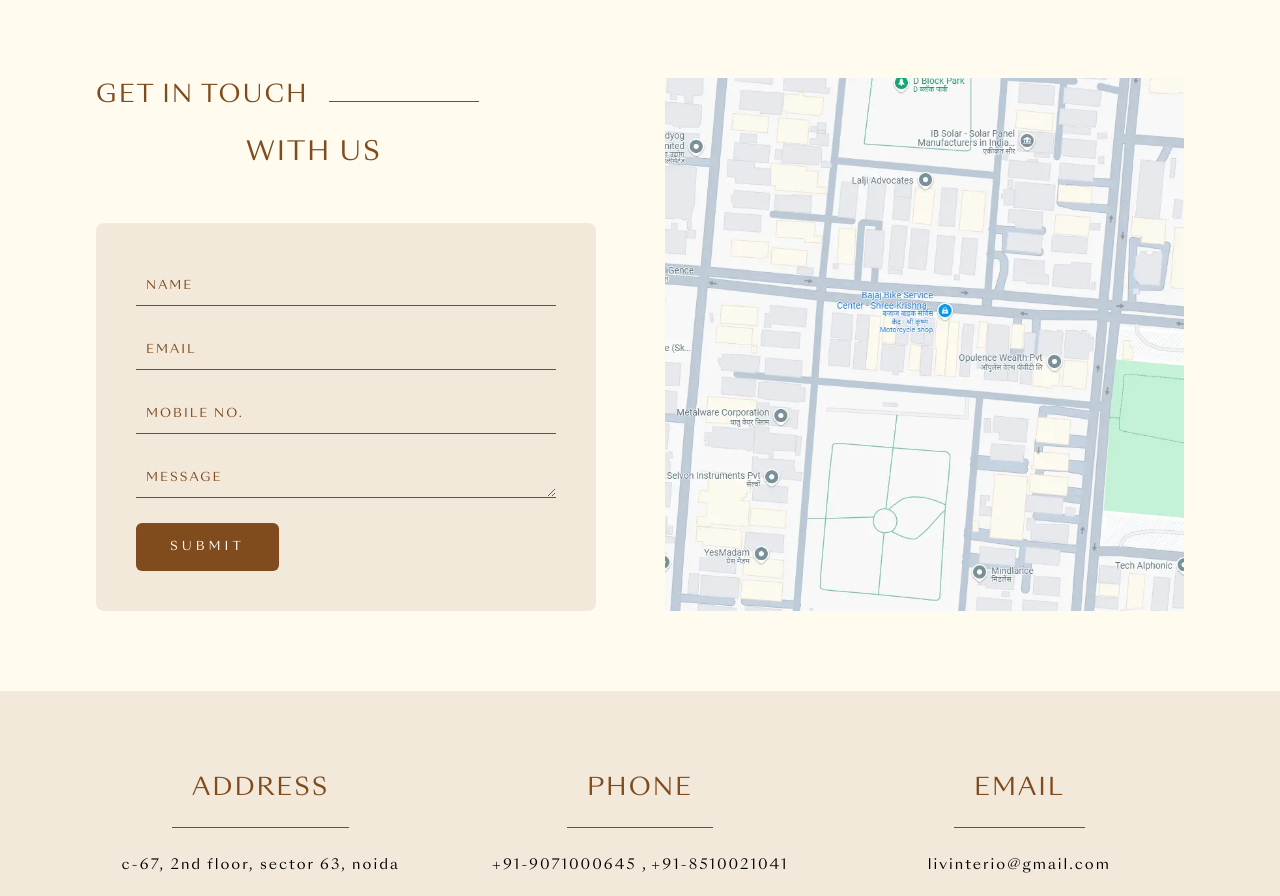
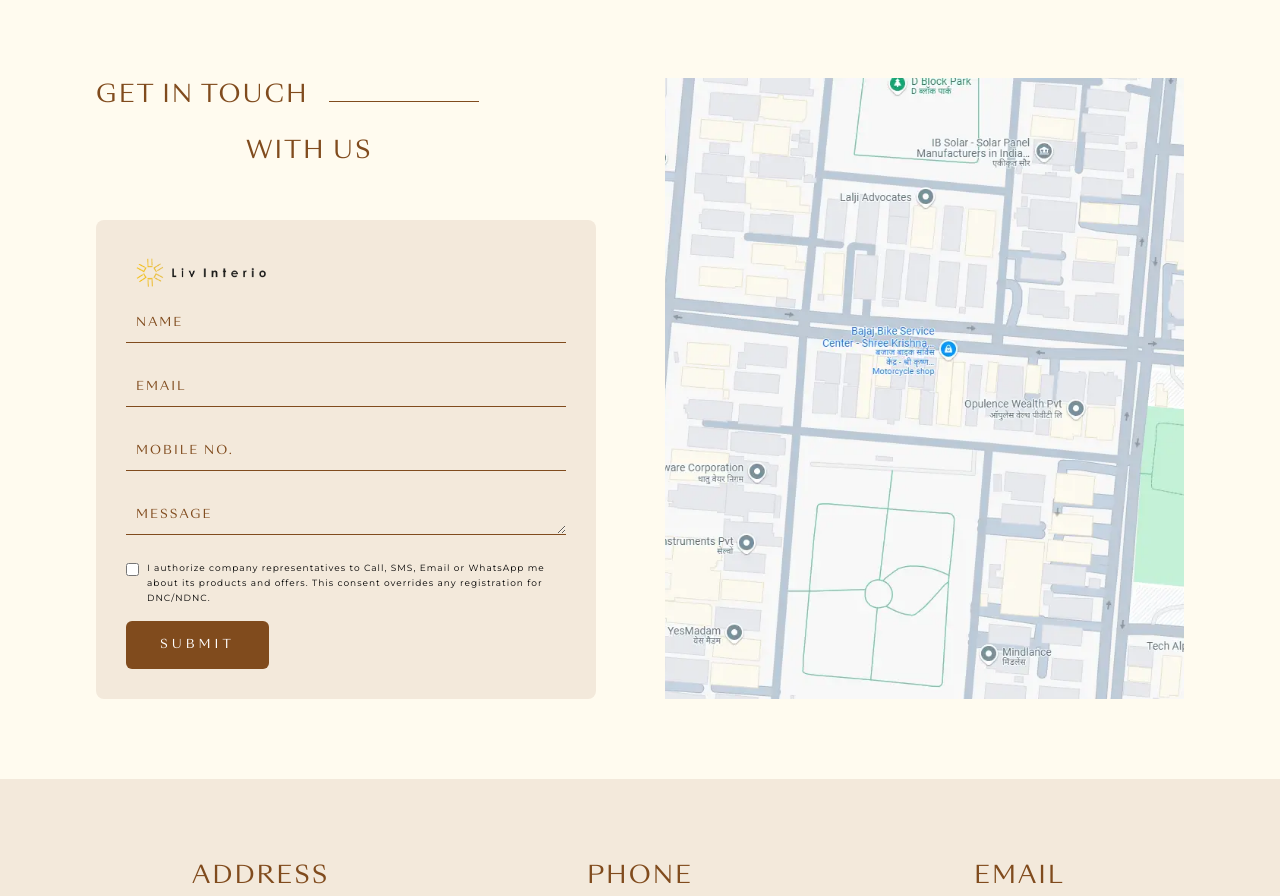
Before and after one commit to Kuldeep-111/liv-interio, a Next.js app: page /contact-us in a window 1280 px wide. Shown: the part 802-1698 px from the top of the page. Built offline with nearby package versions, Linux system fonts and the light colour scheme.

Commit message:
projects

```diff
--- a/src/components/ClientSection.jsx
+++ b/src/components/ClientSection.jsx
@@ -70,7 +70,7 @@ const ClientSection = () => {
                 onClick={() => setSelectedVideo(video)}
               >
                 {video.type === "youtube" ? null :
-                <Image src="/assets/icons/youtube-icon.png" alt="youtube icon" width={70} height={0} className=""/>}
+                <Image src="/assets/icons/youtube-icon.png" alt="youtube icon" width={70} height={0} className="mb-[60px]"/>}
               </div>
 
               <Heading className="!text-[20px] !font-[600] font-montserrat mt-[20px] text-center capitalize">
--- a/src/components/TeamSection.jsx
+++ b/src/components/TeamSection.jsx
@@ -14,11 +14,11 @@ const TeamSection = () => {
   return (
         <Section id='teamSection' className='relative w-full h-[100vh] overflow-hidden'>
             <Image src="/assets/images/team/team-section.webp" alt='Our Team' fill className='object-cover'/>
-            <Heading className='absolute top-[80px] left-0 w-full text-white !text-center uppercase' data-aos="fade-down">Core Team</Heading>
+            <Heading className='absolute top-[80px] left-0 w-full text-white md:!text-[20px] !text-center uppercase' data-aos="fade-down">Core Team</Heading>
             <div data-aos="fade-bottom" className='hidden md:grid grid-cols-1 md:grid-cols-12 gap-[30px] absolute bottom-0 left-0 w-full px-[50px] py-[50px] bg-gradient-to-b from-transparent via-black/50 to-black'>
               {data.map((data,index)=>(
               <div key={index} className='col-span-3'>
-                <h4 className='tracking-[1px] text-white text-center text-[18px] lg:text-[20px] 2xl-[24px] mb-[10px]'>{data.name}</h4>
+                <h4 className='tracking-[1px] text-white text-center text-[18px] lg:text-[16px] 2xl-[24px] mb-[10px]'>{data.name}</h4>
                 <Pera className='text-white !text-center'>{data.designation}</Pera>
               </div>
             ))}
--- a/src/components/layout/Header.jsx
+++ b/src/components/layout/Header.jsx
@@ -115,7 +115,7 @@ const SecondaryHeader = ({ onOpen }) => {
           className={`
                 fixed top-[90px] md:top-auto w-full max-w-[500px] md:mx-auto h-[calc(100vh-90px)] md:relative md:w-fit md:max-w-fit md:h-auto md:p-0 md:bg-transparent p-[40px] bg-[var(--background-primary)] transition-all duration-400 ease-in-out
                 ${isMenuOpen ? "right-0 z-50" : "right-[-550px] md:right-auto"}
-                ${showHeader ? "navShadow md:flex md:justify-between !bg-[var(--background-primary)] md:!fixed md:!top-0 md:!left-0 md:!z-50 md:!w-full md:!max-w-full md:!px-[5%] md:!py-[20px] md:shadow-[rgba(100,100,111,0.2)_0px_7px_29px_0px]" : ''}
+                ${showHeader ? "navShadow md:flex md:justify-between !bg-[var(--background-primary)] md:!fixed md:!top-0 md:!left-0 md:!z-50 md:!w-full md:!max-w-full md:!px-[5%] md:!py-[10px] 2xl:!py-[20px] md:shadow-[rgba(100,100,111,0.2)_0px_7px_29px_0px]" : ''}
                 `}
         >
           {showHeader &&
@@ -125,7 +125,7 @@ const SecondaryHeader = ({ onOpen }) => {
               alt="Liv Interio Logo"
               width={200}
               height={0}
-              className="h-auto object-contain "
+              className="h-auto object-contain w-[160px] 2xl:w-[200px]"
               priority
             />
           </Link>
--- a/src/components/utilities/Button.jsx
+++ b/src/components/utilities/Button.jsx
@@ -6,11 +6,11 @@ const Button = ({children,className="",href='',button=false,onOpen}) => {
     <>
     {button
     ?
-    <button onClick={onOpen} className={`text-[#000] w-fit block  mx-auto md:mx-0 text-[12px] tracking-[1px] 2xl:font-[600] h-fit rounded bg-[#FBF6E5] uppercase border border-[var(--text-primary)] py-[15px] px-[40px] ${className}`}>
+    <button onClick={onOpen} className={`text-[#000] w-fit block  mx-auto md:mx-0 text-[10px] 2xl:text-[12px] tracking-[1px] 2xl:font-[600] h-fit rounded bg-[#FBF6E5] uppercase border border-[var(--text-primary)] py-[10px] 2xl:py-[15px] px-[25px] 2xl:px-[40px] ${className}`}>
       {children}
     </button>
     :
-    <Link href={href} className={`text-[#000] w-fit block  mx-auto md:mx-0 text-[12px] tracking-[1px] 2xl:font-[600] h-fit rounded bg-[#FBF6E5] uppercase border border-[var(--text-primary)] py-[15px] px-[40px] ${className}`}>
+    <Link href={href} className={`text-[#000] w-fit block  mx-auto md:mx-0 text-[10px] 2xl:text-[12px] tracking-[1px] 2xl:font-[600] h-fit rounded bg-[#FBF6E5] uppercase border border-[var(--text-primary)] py-[10px] 2xl:py-[15px] px-[25px] 2xl:px-[40px] ${className}`}>
       {children}
     </Link>
     }
--- a/src/components/utilities/Form.jsx
+++ b/src/components/utilities/Form.jsx
@@ -1,4 +1,6 @@
 import React, { useState } from 'react'
+import Pera from './Pera';
+import Image from 'next/image';
 
 const Form = ({ className = '' }) => {
   const contactFormFields = [
@@ -98,7 +100,12 @@ const Form = ({ className = '' }) => {
   }
 
   return (
-    <div className={`max-w-[500px] mr-auto w-full p-[40px] bg-[var(--background-secondary)] rounded-lg  ${className}`}>
+    <div
+      className={`max-w-[500px] mr-auto w-full p-[30px] 2xl:p-[40px] bg-[var(--background-secondary)] rounded-lg  ${className}`}
+    >
+      <div className='mb-[10px]'>
+        <Image src="/assets/images/logo-black.webp" alt='logo' width={150} height={60}/>
+      </div>
       <form onSubmit={handleSubmit} className="space-y-4">
         {contactFormFields.map((field) => (
           <div key={field.name}>
@@ -111,6 +118,25 @@ const Form = ({ className = '' }) => {
             {renderField(field)}
           </div>
         ))}
+        <div className="flex items-start gap-2 text-[12px]">
+          <input
+            type="checkbox"
+            id="consent"
+            name="consent"
+            required
+            className="mt-[3px]"
+          />
+          <label
+            htmlFor="consent"
+            className="leading-snug cursor-pointer"
+          >
+            <Pera className='!text-[9px] !leading-[15px]'>
+              I authorize company representatives to Call, SMS, Email or
+              WhatsApp me about its products and offers. This consent overrides
+              any registration for DNC/NDNC.
+            </Pera>
+          </label>
+        </div>
 
         <button
           type="submit"
@@ -120,7 +146,7 @@ const Form = ({ className = '' }) => {
         </button>
       </form>
     </div>
-  )
+  );
 }
 
 export default Form
--- a/src/components/utilities/Heading.jsx
+++ b/src/components/utilities/Heading.jsx
@@ -2,7 +2,7 @@ import React from 'react'
 
 const Heading = ({ children, className = '' }) => {
   return (
-    <h1 className={`text-[var(--text-primary)] text-center md:text-left text-[20px] md:text-[24px] lg:text-[26px] 2xl:text-[30px] tracking-[2px] ${className}`}>
+    <h1 className={`text-[var(--text-primary)] text-center md:text-left text-[20px] md:text-[22px] lg:text-[24px] 2xl:text-[30px] tracking-[2px] ${className}`}>
       {children}
     </h1>
   )
--- a/src/pages/projects.jsx
+++ b/src/pages/projects.jsx
@@ -168,13 +168,13 @@ const Projects = ({openModal}) => {
           key={item.title}
           className="relative before:absolute before:bottom-0 before:left-[10%] before:w-[80%] before:h-[0.5px] before:bg-[var(--text-primary)]"
         >
-          <Container className="lg:!w-[75%]">
+          <Container className="lg:!w-[90%]">
             <div className="grid grid-cols-1 md:grid-cols-12 gap-[30px] md:gap-[50px]">
               <div className="md:col-span-4">
                 <Heading className="uppercase mt-[0px] md:mt-[50px] md:!text-[22px]">
                   {item.title}
                 </Heading>
-                <Pera className="md:text-[18px] my-[10px] md:!my-[20px]">{item.location}</Pera>
+                <Pera className="md:text-[18px] mb-[10px] md:!mb-[20px]">{item.location}</Pera>
                 <Pera>{item.desc}</Pera>
                 <Button
                   href="/project"
```
